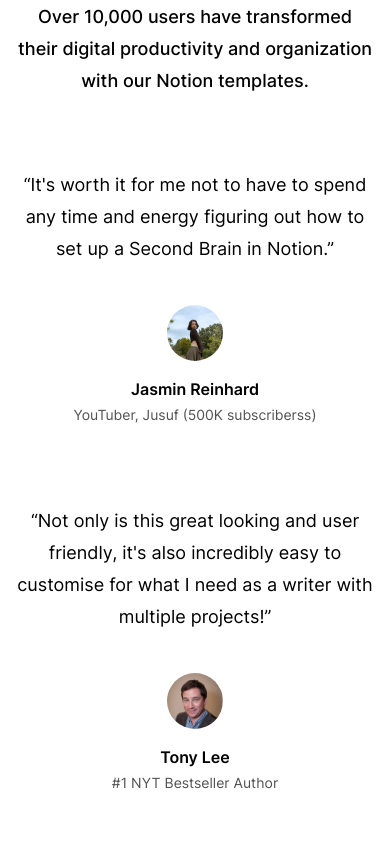
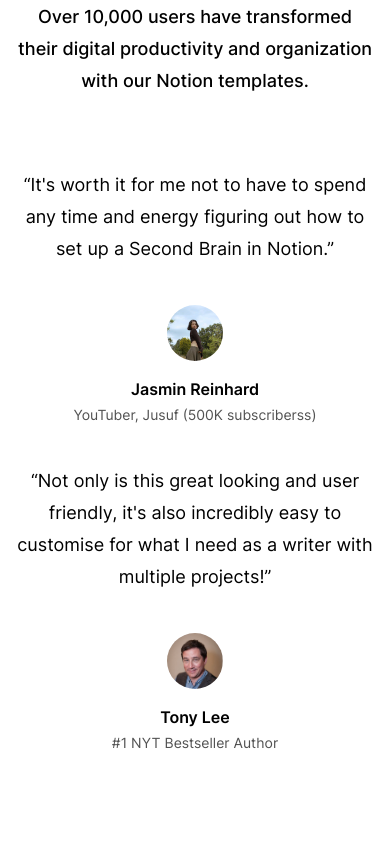
Before and after one commit to dabaz-official/dabnotion-templates, a Next.js app: page / in a window 390 px wide. Shown: the part 2860-3704 px from the top of the page. Built offline with nearby package versions, Linux system fonts and the light colour scheme.

Commit message:
chore: update testimonials

```diff
--- a/components/home/Testimonials.tsx
+++ b/components/home/Testimonials.tsx
@@ -18,7 +18,7 @@ export function Testimonials() {
         </div>
         <div className="mx-auto grid max-w-2xl grid-cols-1 lg:mx-0 lg:max-w-none lg:grid-cols-2 py-8">
           {testimonialItems.featured.map((item) => (
-            <div key={item.body} className="flex flex-col pb-10 sm:pb-16 lg:pb-0 lg:pr-8 xl:pr-20">
+            <div key={item.body} className="flex flex-col pb-0 md:pb-16 lg:pr-8 xl:pr-20">
               <figure className="mt-10 flex flex-auto flex-col justify-between text-center mx-auto">
                 <blockquote className="text-lg leading-8 text-black">
                   <p>&ldquo;{item.body}&rdquo;</p>
@@ -42,7 +42,7 @@ export function Testimonials() {
             </div>
           ))}
         </div>
-        <div className="mx-auto mt-16 md:flow-root max-w-2xl sm:mt-20 lg:mx-0 lg:max-w-none hidden">
+        <div className="mx-auto md:flow-root max-w-2xl md:mt-20 lg:mx-0 lg:max-w-none hidden">
           <div className="-mt-8 sm:columns-2 sm:text-[0] lg:columns-3">
             {testimonialItems.others.map((testimonial) => (
               <div key={testimonial.body} className="pt-4 sm:inline-block sm:w-full sm:px-2">
```
